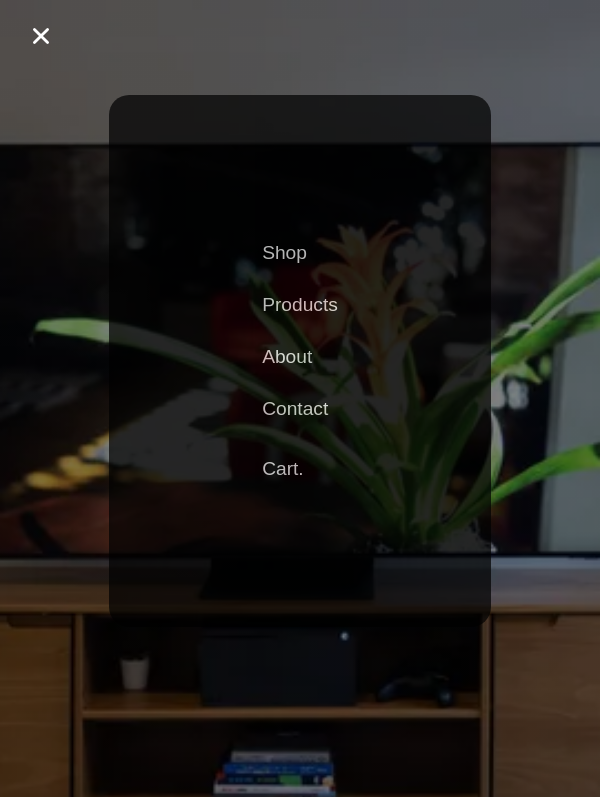
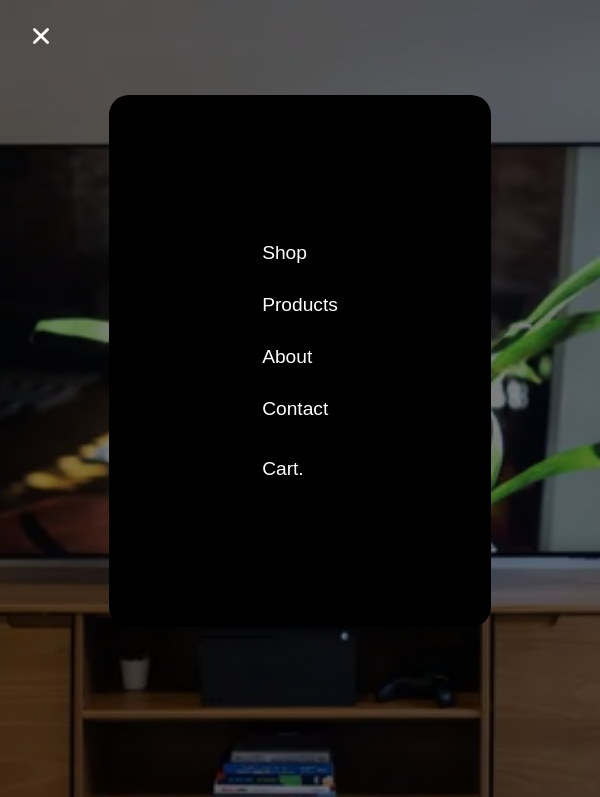
Before and after one commit to Renoy37/electronics-Shop-Online, a Gatsby site: page / in a window 600 px wide. Both pictures are taken after a click on the button 37 px from the left and 34 px from the top of the page. Shown: the top 797 px of the page. Built offline with nearby package versions, Linux system fonts and the light colour scheme; Gatsby itself is replaced by a stand-in of ours; some icons are missing.

Commit message:
updated commit

```diff
--- a/src/components/hambuger.css
+++ b/src/components/hambuger.css
@@ -55,7 +55,7 @@
   margin: 40px auto;
   padding: 1rem;
   background-color: black;
-  opacity: 0.7;
+  opacity: 1;
   }
   .items {
     color: #fff;
```
